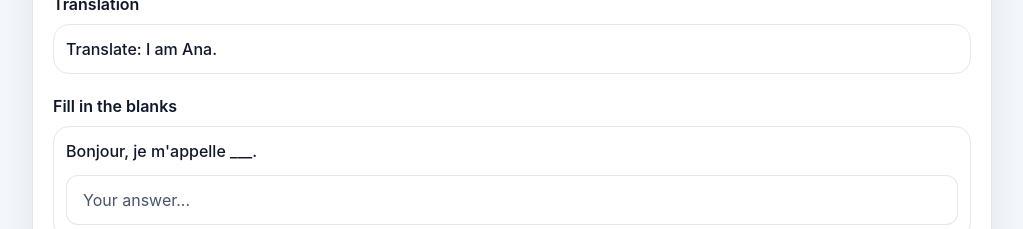
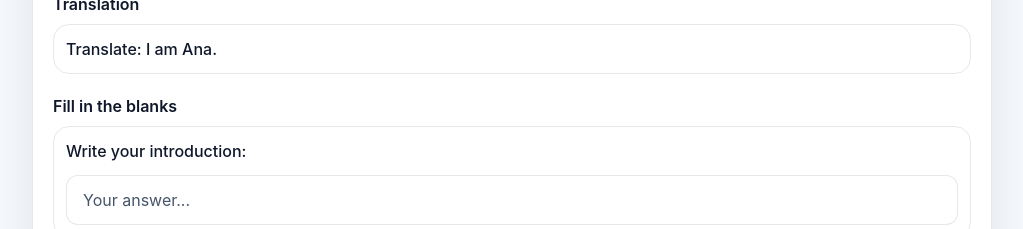
Before and after one commit to kesarakithmin/french-journey, a React (Vite) app: page /lessons/1 in a window 1280 px wide. Shown: the part 3400-3629 px from the top of the page, without its empty margins (128-1151 px from the left). Built offline with nearby package versions, Linux system fonts and the light colour scheme.

Commit message:
Add flexible practice answer types

```diff
--- a/src/data/lessonContent.ts
+++ b/src/data/lessonContent.ts
@@ -70,7 +70,13 @@ export const lessonContent: Lesson[] = [
         { prompt: "Which phrase means 'My name is...'?", options: ["Je suis fatigué", "Je m'appelle", "Merci beaucoup"], answer: "Je m'appelle" }
       ],
       translation: [{ prompt: "Translate: I am Ana.", answer: "" }],
-      fillInTheBlanks: [{ prompt: "Bonjour, je m'appelle ___.", answer: "" }],
+      fillInTheBlanks: [
+        {
+          prompt: "Write your introduction:",
+          answer: "",
+          type: "personal"
+        }
+      ],
       speaking: ["Introduce yourself and say how you are feeling today."]
     },
     homework: [
--- a/src/types/lesson.ts
+++ b/src/types/lesson.ts
@@ -36,6 +36,7 @@ export interface PracticeItem {
   prompt: string
   options?: string[]
   answer?: string
+  type?: "exact" | "personal" | "translation"
 }
 
 export interface PracticeSection {
```
